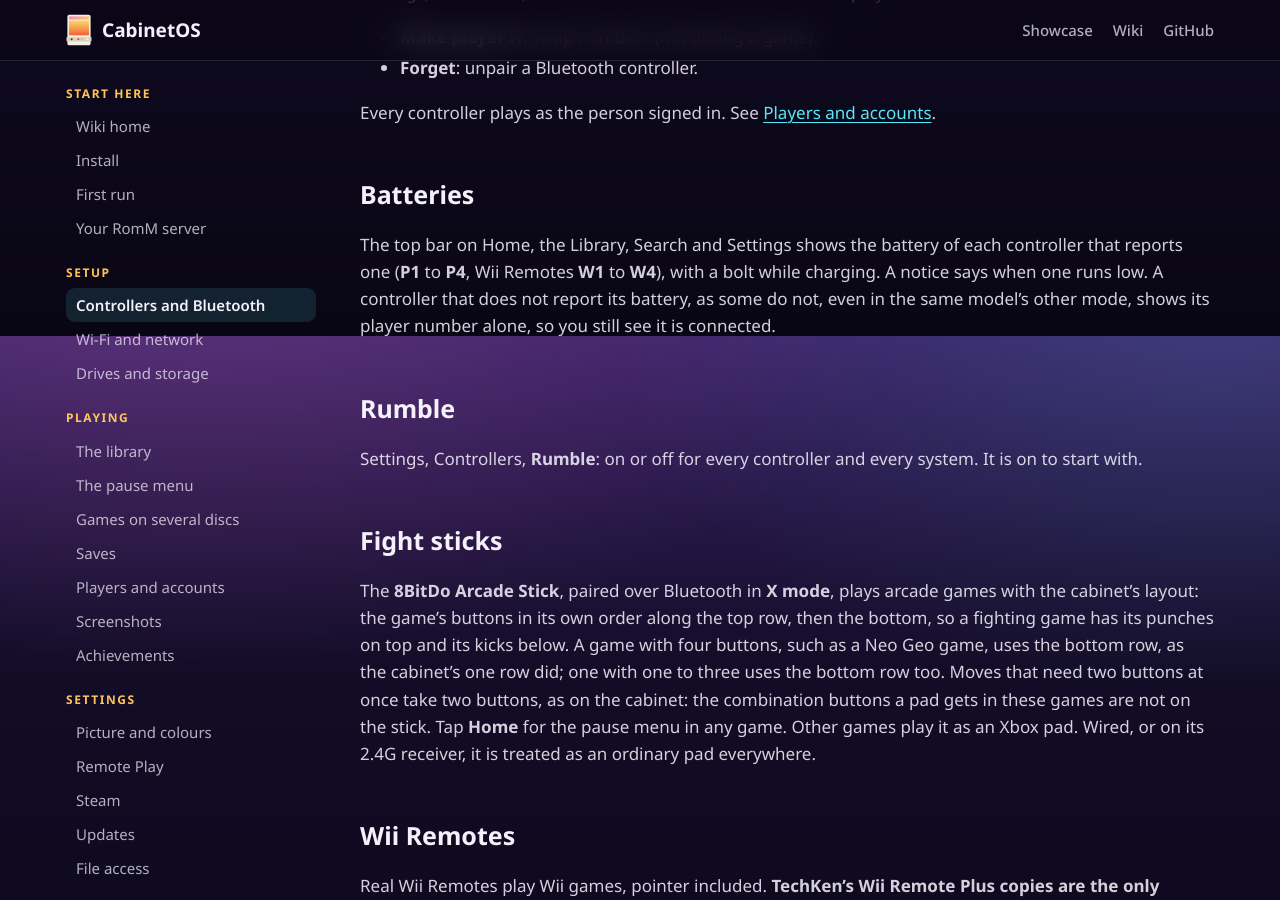
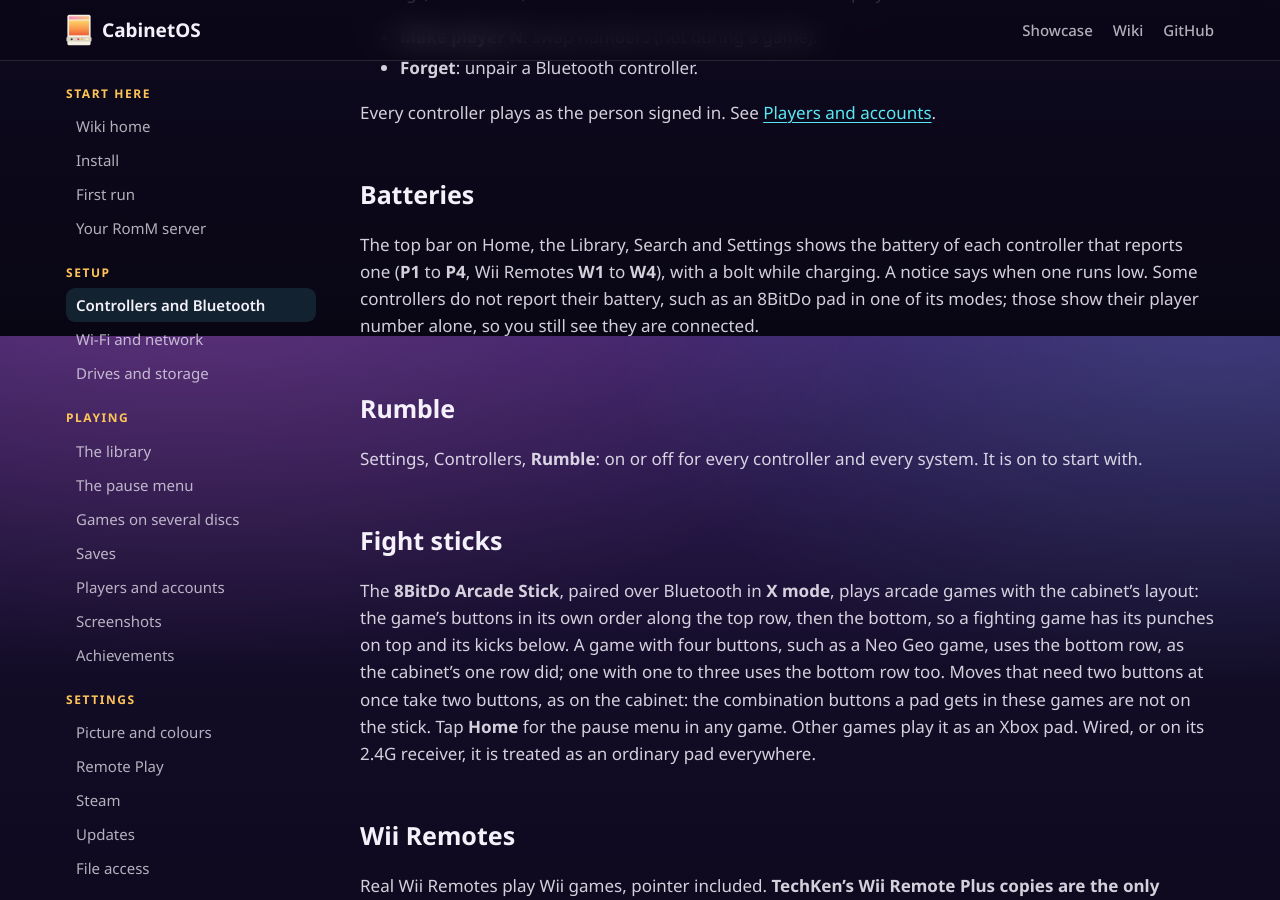
Before and after one commit to MMagTech/cabinetos, a Jekyll site: the page built from docs/wiki/controllers.md, in a window 1280 px wide and 900 px high, scrolled down 1464 px. Built offline with Jekyll 4.4.1, drawn with Linux system fonts in a browser that asks for light colours; our own code applies the rules of GitHub Pages for plain Markdown files.

Commit message:
Docs: the Batteries sentence in plainer words
Changelog: none

Co-Authored-By: Claude Opus 5.5 <noreply@anthropic.com>

```diff
--- a/docs/wiki/controllers.md
+++ b/docs/wiki/controllers.md
@@ -48,9 +48,9 @@ Every controller plays as the person signed in. See
 
 The top bar on Home, the Library, Search and Settings shows the battery of
 each controller that reports one (**P1** to **P4**, Wii Remotes **W1** to
-**W4**), with a bolt while charging. A notice says when one runs low. A
-controller that does not report its battery, as some do not, even in the same
-model's other mode, shows its player number alone, so you still see it is
+**W4**), with a bolt while charging. A notice says when one runs low. Some
+controllers do not report their battery, such as an 8BitDo pad in one of its
+modes; those show their player number alone, so you still see they are
 connected.
 
 ## Rumble
```
